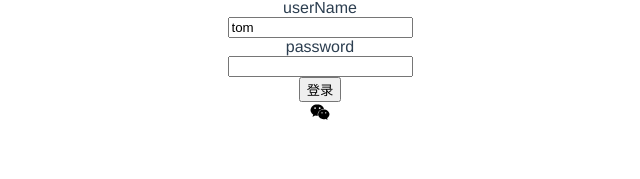
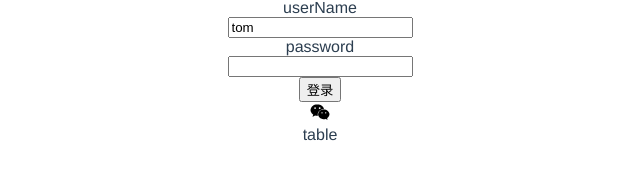
Before and after one commit to lowKeyXiaoDong/my-vue, a Vue app: page / in a window 1280 px wide. Shown: the part 141-320 px from the top of the page, without its empty margins (320-960 px from the left). Built offline with nearby package versions, Linux system fonts and the light colour scheme.

Commit message:
table组件开发

```diff
--- /dev/null
+++ b/src/components/HTable/index.vue
@@ -0,0 +1,13 @@
+<template>
+  <div>
+    table
+  </div>
+</template>
+
+<script>
+export default {
+  name: 'HTable',
+}
+</script>
+
+<style lang="scss" scoped></style>
--- a/src/views/Home.vue
+++ b/src/views/Home.vue
@@ -11,8 +11,9 @@
         <button @click="login">登录</button>
       </HFromItem>
     </HFrom>
+    <svg-icon icon-class="wx"></svg-icon>
 
-    <svg-icon icon-class="wx"></svg-icon>
+    <HTable></HTable>
   </div>
 </template>
 
@@ -20,6 +21,7 @@
 import HInput from '@/components/HInput.vue'
 import HFromItem from '@/components/HFromItem.vue'
 import HFrom from '@/components/HFrom.vue'
+import HTable from '@/components/HTable'
 
 export default {
   name: 'Home',
@@ -51,6 +53,7 @@ export default {
     HFrom,
     HFromItem,
     HInput,
+    HTable,
   },
 }
 </script>
--- a/vue.config.js
+++ b/vue.config.js
@@ -1,9 +1,9 @@
 const resolve = (dir) => require('path').join(__dirname, dir)
 
 module.exports = {
-  publicPath: '/bast-parctice',
+  publicPath: '/',
   devServer: {
-    port: 7070,
+    port: 3000,
   },
   // configureWebpack: {
   //   resolve: {
```
